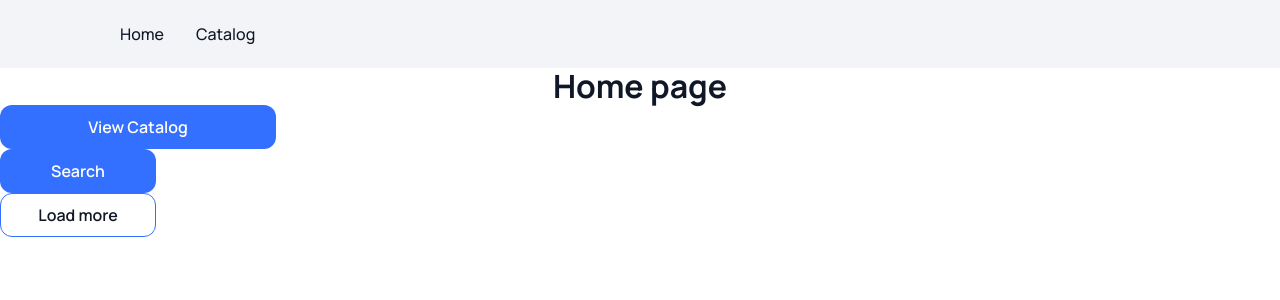
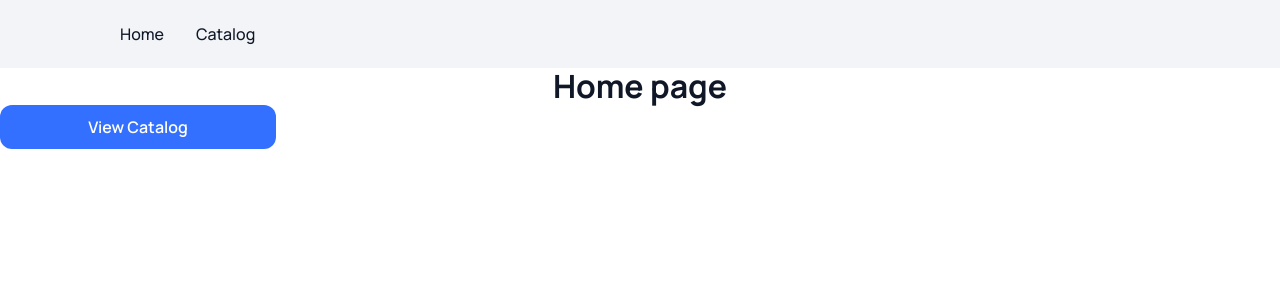
Before and after one commit to dvankevich/rental-car, a React (Vite) app: page / in a window 1280 px wide. Shown: the top 300 px of the page. Built offline with nearby package versions, Linux system fonts and the light colour scheme.

Commit message:
add Loader. change routes.

```diff
--- a/src/App.jsx
+++ b/src/App.jsx
@@ -1,7 +1,8 @@
-import { lazy } from 'react';
+import { lazy, Suspense } from 'react';
 import './App.css';
 import { Route, Routes } from 'react-router-dom';
 import Header from './components/Header/Header';
+import Loader from './components/Loader/Loader';
 const HomePage = lazy(() => import('./pages/HomePage/HomePage'));
 const CatalogPage = lazy(() => import('./pages/CatalogPage/CatalogPage'));
 const DetailsPage = lazy(() => import('./pages/DetailsPage/DetailsPage'));
@@ -9,13 +10,16 @@ const DetailsPage = lazy(() => import('./pages/DetailsPage/DetailsPage'));
 function App() {
   return (
     <>
-      <Header />
-      <Routes>
-        <Route path="/" element={<HomePage />} />
-        <Route path="/catalog" element={<CatalogPage />} />
-        <Route path="/catalog/:id" element={<DetailsPage />} />
-        <Route path="*" element={<HomePage />} />
-      </Routes>
+      <Suspense fallback={<Loader />}>
+        <Routes>
+          <Route path="/" element={<Header />}>
+            <Route index element={<HomePage />} />
+            <Route path="/catalog" element={<CatalogPage />} />
+            <Route path="/catalog/:id" element={<DetailsPage />} />
+            <Route path="*" element={<HomePage />} />
+          </Route>
+        </Routes>
+      </Suspense>
     </>
   );
 }
--- a/src/components/Header/Header.jsx
+++ b/src/components/Header/Header.jsx
@@ -1,8 +1,9 @@
-import { Link } from 'react-router-dom';
+import { Link, Outlet } from 'react-router-dom';
 import s from './Header.module.css';
 
 const Header = () => {
   return (
+    <>
       <header className={s.header}>
         <nav>
           <ul>
@@ -15,6 +16,8 @@ const Header = () => {
           </ul>
         </nav>
       </header>
+      <Outlet />
+    </>
   );
 };
 
--- /dev/null
+++ b/src/components/Loader/Loader.jsx
@@ -0,0 +1,9 @@
+const Loader = () => {
+  return (
+    <>
+      <p>Loading ...</p>
+    </>
+  );
+};
+
+export default Loader;
--- a/src/pages/HomePage/HomePage.jsx
+++ b/src/pages/HomePage/HomePage.jsx
@@ -11,20 +11,6 @@ const HomePage = () => {
       >
         View Catalog
       </Button>
-      <Button
-        size="small"
-        color="blue"
-        onClick={() => console.log('small Blue Button Clicked')}
-      >
-        Search
-      </Button>
-      <Button
-        size="small"
-        color="transparent"
-        onClick={() => console.log('small Transparent Button Clicked')}
-      >
-        Load more
-      </Button>
     </>
   );
 };
```
Also changed, not shown: src/components/Loader/Loader.module.css (added). Lines whose indentation alone changed are shown as unchanged.
